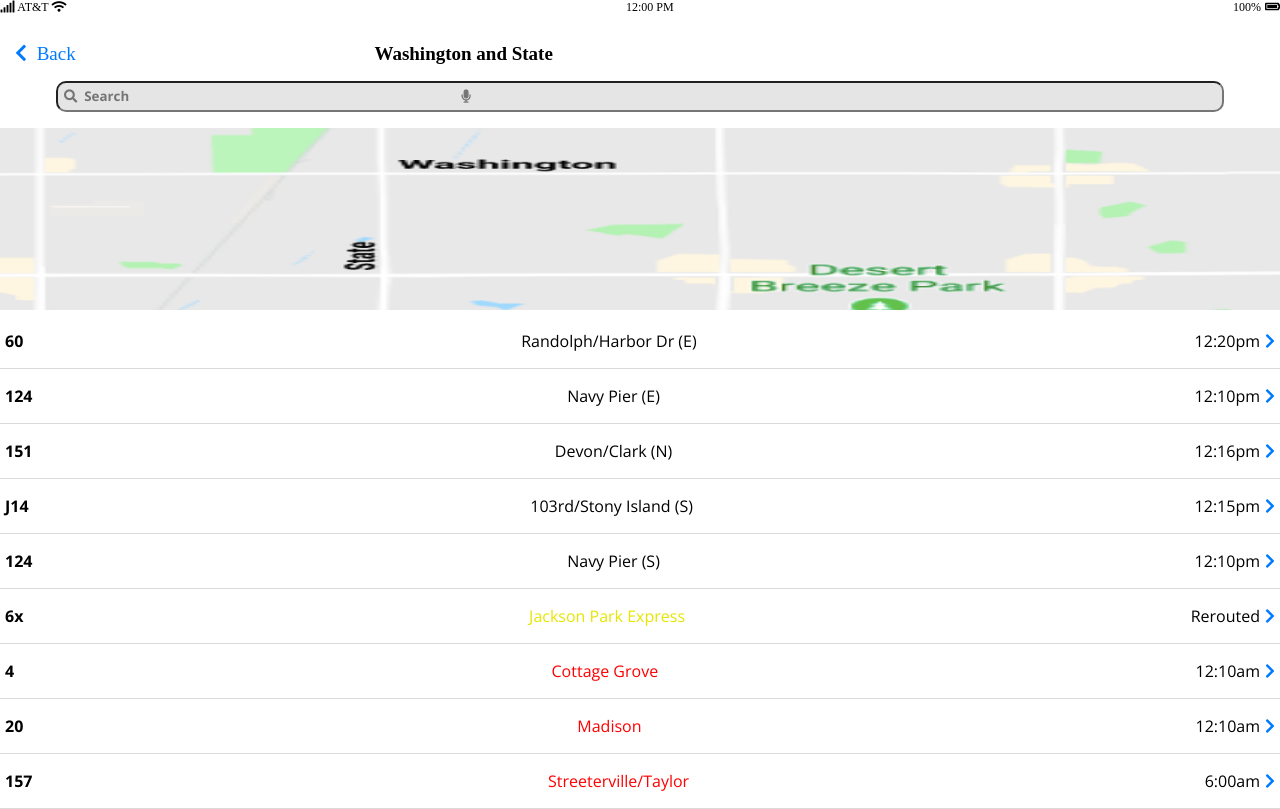
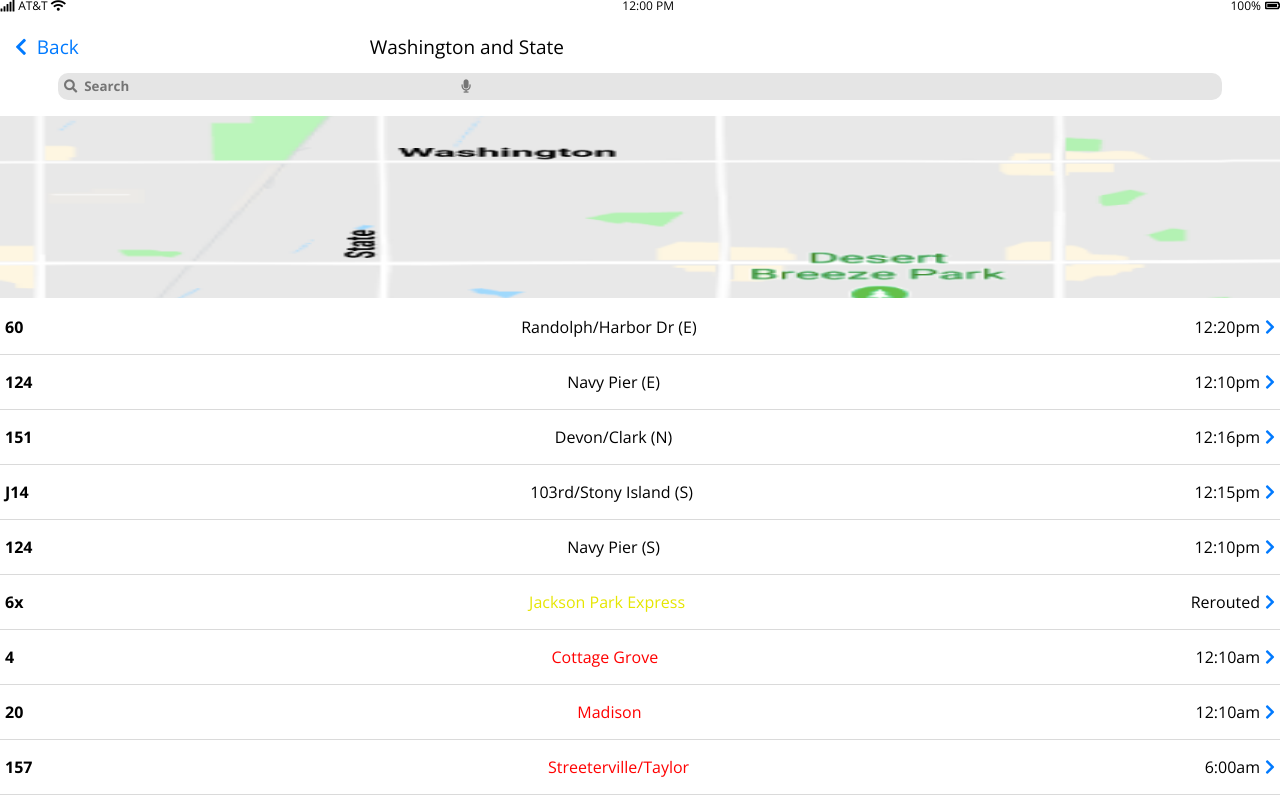
Before and after one commit to BrittanyFoster/BusyBus, a plain HTML site: page index.html in a window 1280 px wide. Drawn offline with nearby package versions, Linux system fonts and the light colour scheme.

Commit message:
Added reset.css file

```diff
--- a/index.html
+++ b/index.html
@@ -1,6 +1,7 @@
 <!DOCTYPE html>
 <html lang="en" dir="ltr">
   <head>
+    <link href="reset.css"rel="stylesheet">
     <link href="styles.css"rel="stylesheet">
     <link rel="stylesheet" href="https://use.fontawesome.com/releases/v5.8.1/css/all.css" integrity="sha384-50oBUHEmvpQ+1lW4y57PTFmhCaXp0ML5d60M1M7uH2+nqUivzIebhndOJK28anvf" crossorigin="anonymous">
     <meta charset="utf-8">
--- /dev/null
+++ b/reset.css
@@ -0,0 +1,48 @@
+/* http://meyerweb.com/eric/tools/css/reset/
+   v2.0 | 20110126
+   License: none (public domain)
+*/
+
+html, body, div, span, applet, object, iframe,
+h1, h2, h3, h4, h5, h6, p, blockquote, pre,
+a, abbr, acronym, address, big, cite, code,
+del, dfn, em, img, ins, kbd, q, s, samp,
+small, strike, strong, sub, sup, tt, var,
+b, u, i, center,
+dl, dt, dd, ol, ul, li,
+fieldset, form, label, legend,
+table, caption, tbody, tfoot, thead, tr, th, td,
+article, aside, canvas, details, embed,
+figure, figcaption, footer, header, hgroup,
+menu, nav, output, ruby, section, summary,
+time, mark, audio, video {
+	margin: 0;
+	padding: 0;
+	border: 0;
+	font-size: 100%;
+	font: inherit;
+	vertical-align: baseline;
+}
+/* HTML5 display-role reset for older browsers */
+article, aside, details, figcaption, figure,
+footer, header, hgroup, menu, nav, section {
+	display: block;
+}
+body {
+	line-height: 1;
+}
+ol, ul {
+	list-style: none;
+}
+blockquote, q {
+	quotes: none;
+}
+blockquote:before, blockquote:after,
+q:before, q:after {
+	content: '';
+	content: none;
+}
+table {
+	border-collapse: collapse;
+	border-spacing: 0;
+}
--- a/styles.css
+++ b/styles.css
@@ -1,6 +1,6 @@
 body {
   margin: 0;
-
+font-family: 'Open Sans', sans-serif;
 }
 header {
   height: 27px;
@@ -35,6 +35,8 @@ header {
   font-family: "Font Awesome 5 Free", "Open Sans", Verdana, sans-serif;
   font-style: normal;
   font-weight: 600;
+  margin-top: 16px;
+  border: none;
 }
 .bus-time {
   height: 54px;
@@ -43,6 +45,7 @@ header {
   font-size: 16px;
   font-family: 'Open Sans', sans-serif;
   border-bottom: 1px solid #DADADA;
+  align-items: center;
 
 }
 
@@ -73,3 +76,7 @@ header {
 #time {
   font-size:12px;
 }
+#title {
+  margin-bottom: 5px;
+  margin-top: 10px;
+}
```
